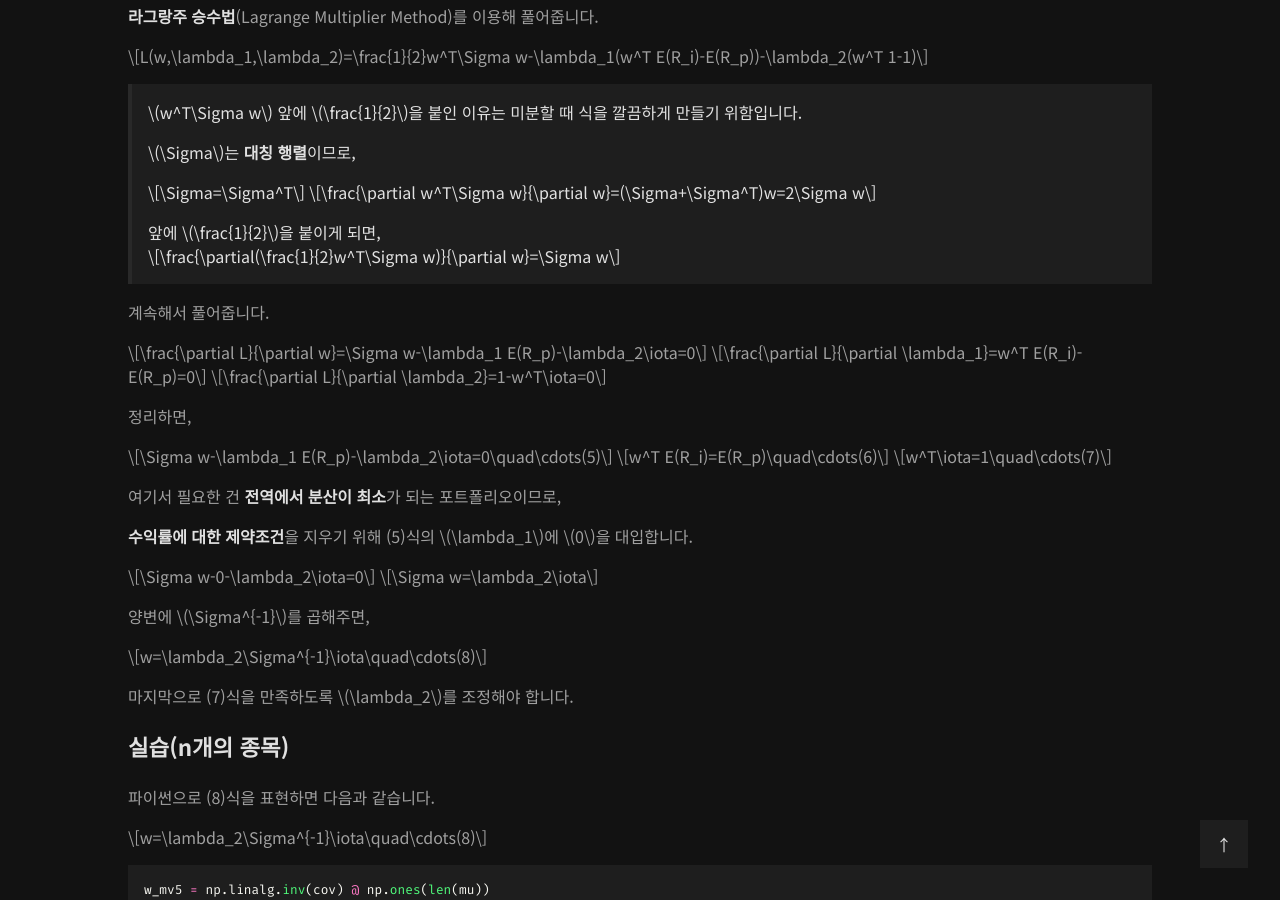
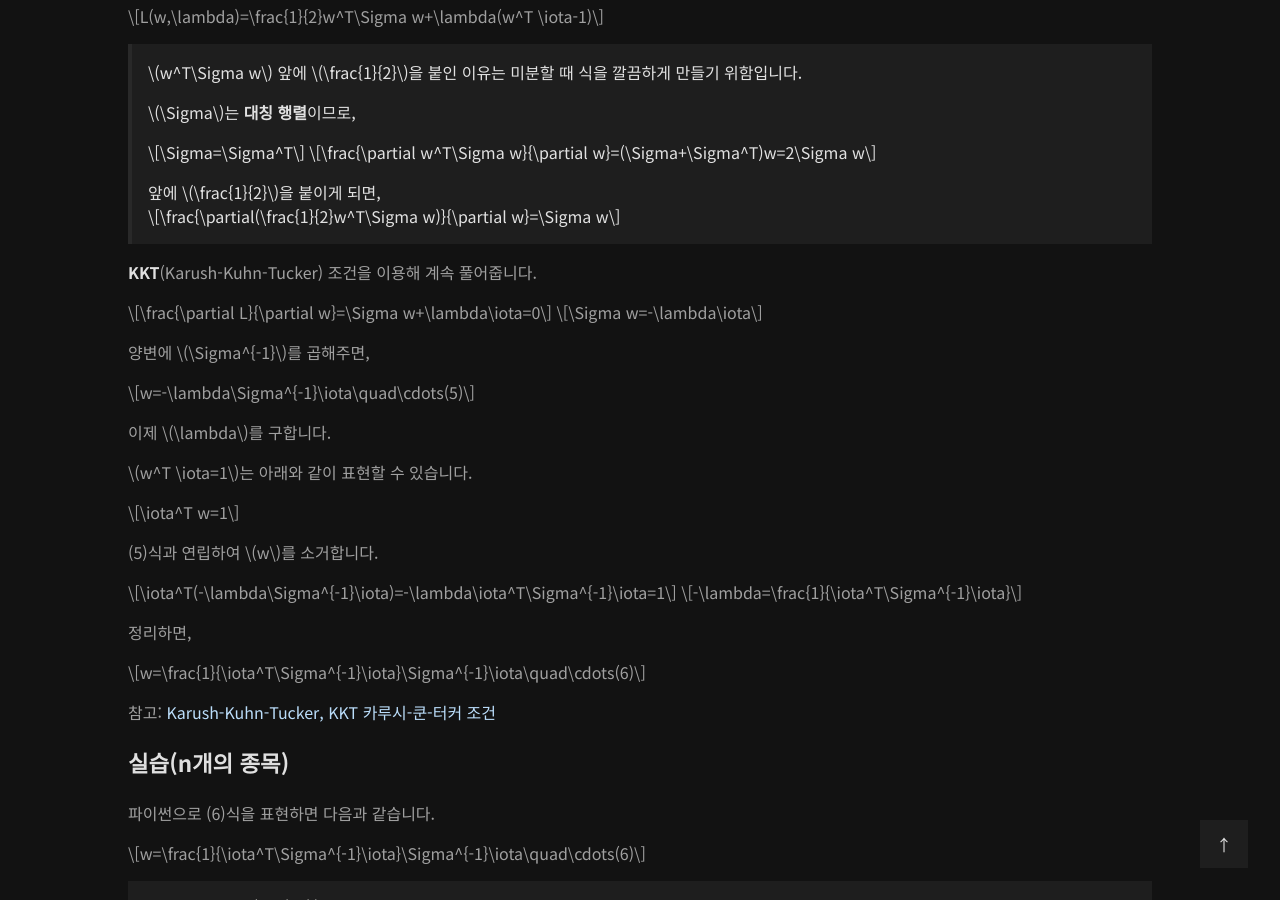
Before and after one commit to int-i/int-i.github.io, a Jekyll site: the page built from _posts/2023-12-13-portfolio-mvo.md, in a window 1280 px wide and 900 px high, scrolled down 7149 px. Built offline with Jekyll 4.4.1, drawn with Linux system fonts in a browser that asks for light colours; a script that is not in the unit is left out; comment, search, counter and statistics services are not loaded; some of the changed text lies outside the part shown.

Commit message:
Update post

````diff
--- a/_posts/2023-12-13-portfolio-mvo.md
+++ b/_posts/2023-12-13-portfolio-mvo.md
@@ -17,7 +17,7 @@ thumbnail: /assets/posts/2023-12-13-portfolio-mvo/thumbnail.jpg
 
 ## 평균-분산 모형
 
-**평균-분산 모형**은 개별 투자 종목의 **기대수익률과 위험**을 **평균과 분산**으로 정의하는 **계량 모형**입니다.
+**평균-분산 모형**은 개별 투자 종목의 **기대수익률과 위험**을 **평균($$\mu$$)과 분산($$\sigma^2$$)**으로 정의하는 **계량 모형**입니다.
 
 마코위츠는 **분산투자**의 수학적 방식인 **최적화 함수**를 제시함으로써 **현대 포트폴리오 이론**의 중요한 근간을 제공하고, 그 공로로 **1991년 노벨 경제학상**을 받았습니다.
 
@@ -262,27 +260,23 @@ plt.ylabel('returns')
 
 $$\sigma_p^2=w^T\Sigma w\quad\cdots(3)$$
 
-따라서, **최소-분산 포트폴리오**는 분산 $$W^T\Sigma w$$를 최소로 만드는 $$w$$를 찾으면 됩니다.
+따라서, **최소-분산 포트폴리오**는 분산 $$w^T\Sigma w$$를 최소로 만드는 $$w$$를 찾으면 됩니다.
 
 $$\min_{w}{\sigma_p^2}=\min_{w}{w^T\Sigma w}$$
 
-일반적으로 최소-분산 포트폴리오의 **제약조건**은 아래와 같습니다.
+$$w$$의 **제약조건**으로 **비중의 합이 100%**가 되게 합니다.
 
-$$\text{s.t. }\sum{w_i E(R_i)}=E(R_p)$$
-
-$$\sum{w_i}=1$$
+$$\text{s.t. }\sum{w_i}=1$$
 
 **행렬 표현**으로 바꾸면 다음과 같습니다.
 
-$$\text{s.t. }w^T E(R_i)=E(R_p)$$
+$$\text{s.t. }w^T \iota=1$$
 
-$$w^T \iota=1$$
-
-> 여기서 $$\iota\text{(iota)}=[1,1,1,\cdots,1]^T$$입니다.
+> 여기서 $$\iota$$(iota)는 모두 1로 이루어진 벡터(=$$[1,1,1,\cdots,1]^T$$)입니다.
 
 **라그랑주 승수법**(Lagrange Multiplier Method)를 이용해 풀어줍니다.
 
-$$L(w,\lambda_1,\lambda_2)=\frac{1}{2}w^T\Sigma w-\lambda_1(w^T E(R_i)-E(R_p))-\lambda_2(w^T 1-1)$$
+$$L(w,\lambda)=\frac{1}{2}w^T\Sigma w+\lambda(w^T \iota-1)$$
 
 > $$w^T\Sigma w$$ 앞에 $$\frac{1}{2}$$을 붙인 이유는 미분할 때 식을 깔끔하게 만들기 위함입니다.
 >
@@ -296,63 +290,56 @@ $$L(w,\lambda_1,\lambda_2)=\frac{1}{2}w^T\Sigma w-\lambda_1(w^T E(R_i)-E(R_p))-\
 >
 > $$\frac{\partial(\frac{1}{2}w^T\Sigma w)}{\partial w}=\Sigma w$$
 
-계속해서 풀어줍니다.
+**KKT**(Karush-Kuhn-Tucker) 조건을 이용해 계속 풀어줍니다.
 
-$$\frac{\partial L}{\partial w}=\Sigma w-\lambda_1 E(R_p)-\lambda_2\iota=0$$
+$$\frac{\partial L}{\partial w}=\Sigma w+\lambda\iota=0$$
 
-$$\frac{\partial L}{\partial \lambda_1}=w^T E(R_i)-E(R_p)=0$$
+$$\Sigma w=-\lambda\iota$$
 
-$$\frac{\partial L}{\partial \lambda_2}=1-w^T\iota=0$$
+양변에 $$\Sigma^{-1}$$를 곱해주면,
+
+$$w=-\lambda\Sigma^{-1}\iota\quad\cdots(5)$$
+
+이제 $$\lambda$$를 구합니다.
+
+$$w^T \iota=1$$는 아래와 같이 표현할 수 있습니다.
+
+$$\iota^T w=1$$
+
+(5)식과 연립하여 $$w$$를 소거합니다.
+
+$$\iota^T(-\lambda\Sigma^{-1}\iota)=-\lambda\iota^T\Sigma^{-1}\iota=1$$
+
+$$-\lambda=\frac{1}{\iota^T\Sigma^{-1}\iota}$$
 
 정리하면,
 
-$$\Sigma w-\lambda_1 E(R_p)-\lambda_2\iota=0\quad\cdots(5)$$
+$$w=\frac{1}{\iota^T\Sigma^{-1}\iota}\Sigma^{-1}\iota\quad\cdots(6)$$
 
-$$w^T E(R_i)=E(R_p)\quad\cdots(6)$$
-
-$$w^T\iota=1\quad\cdots(7)$$
-
-여기서 필요한 건 **전역에서 분산이 최소**가 되는 포트폴리오이므로,
-
-**수익률에 대한 제약조건**을 지우기 위해 (5)식의 $$\lambda_1$$에 $$0$$을 대입합니다.
-
-$$\Sigma w-0-\lambda_2\iota=0$$
-
-$$\Sigma w=\lambda_2\iota$$
-
-양변에 $$\Sigma^{-1}$$를 곱해주면,
-
-$$w=\lambda_2\Sigma^{-1}\iota\quad\cdots(8)$$
-
-마지막으로 (7)식을 만족하도록 $$\lambda_2$$를 조정해야 합니다.
+참고: [Karush-Kuhn-Tucker, KKT 카루시-쿤-터커 조건](https://nstgic3.tistory.com/entry/Optimaization-Karush-Kuhn-Tucker-KKT-%EC%B9%B4%EB%A3%A8%EC%8B%9C-%EC%BF%A4-%ED%84%B0%EC%BB%A4-%EC%A1%B0%EA%B1%B4)
 
 ### 실습(n개의 종목)
 
-파이썬으로 (8)식을 표현하면 다음과 같습니다.
+파이썬으로 (6)식을 표현하면 다음과 같습니다.
 
-$$w=\lambda_2\Sigma^{-1}\iota\quad\cdots(8)$$
+$$w=\frac{1}{\iota^T\Sigma^{-1}\iota}\Sigma^{-1}\iota\quad\cdots(6)$$
 
 ```py
-w_mv5 = np.linalg.inv(cov) @ np.ones(len(mu))
-```
-
-```txt
-[3.0415825 3.02988081 10.44795403 3.69413479 0.42902035]
-```
-
-> `@`는 NumPy에서 **행렬 곱**으로 정의된 연산자입니다.
-
-(7)식을 만족하도록 `w_mv5`를 조정합니다.
-
-$$w^T\iota=1\quad\cdots(7)$$
-
-```py
-w_mv5 = w_mv5 / w_mv5.sum()
+iota = np.ones(len(mu))
+cov_inv = np.linalg.inv(cov)
+w_mv5 = (cov_inv @ iota) / (iota.T @ cov_inv @ iota)
 ```
 
 ```txt
 [0.14734513 0.14677826 0.50613624 0.17895709 0.02078328]
 ```
+
+> 제약조건이 간단하여 $$\sum{w_i}=1$$만 맞춰주면 되기에 $$\lambda$$를 직접 계산하는 대신, 아래와 같이 $$w$$를 구하는 방법도 있습니다.
+>
+> ```py
+> w_mv5 = np.linalg.inv(cov) @ np.ones(len(mu))
+> w_mv5 = w_mv5 / w_mv5.sum()
+> ```
 
 - `삼성전자`: 14.7%
 - `현대차`: 14.7%
@@ -360,11 +347,11 @@ w_mv5 = w_mv5 / w_mv5.sum()
 - `POSCO홀딩스`: 17.9%
 - `LG화학`: 2.1%
 
-최소-분산일 때의 포트폴리오 **수익률과 분산**을 구합니다.
+최소-분산일 때의 포트폴리오 **기대수익률과 분산**을 구합니다.
 
-$$E(R_p)=w^T E(R_i)\quad\cdots(6)$$
+$$\mu_p=w^T\mu$$
 
-$$\sigma_p^2=w^T\Sigma w\quad\cdots(3)$$
+$$\sigma_p^2=w^T\Sigma w$$
 
 ```py
 mu_mv5 = w_mv5.T @ mu
@@ -437,7 +422,7 @@ $ pip install cvxpy
 
 **2차 계획법**(QP)는 **목적 함수**(Objective Function)가 **이차식**(Convex Quadratic)이고,
 
-**제약 함수**(Constraint Functions)가 모두 **Affine**인 볼록 최적화 문제를 말합니다.
+**제약 함수**(Constraint Functions)가 모두 **Affine**인 **볼록 최적화 문제**를 말합니다.
 
 > **General Quadratic Program**은 다음과 같은 형태로 표현될 수 있습니다.
 >
````
Also changed, not shown: other parts of _posts/2023-12-13-portfolio-mvo.md (+4 -8 lines).
